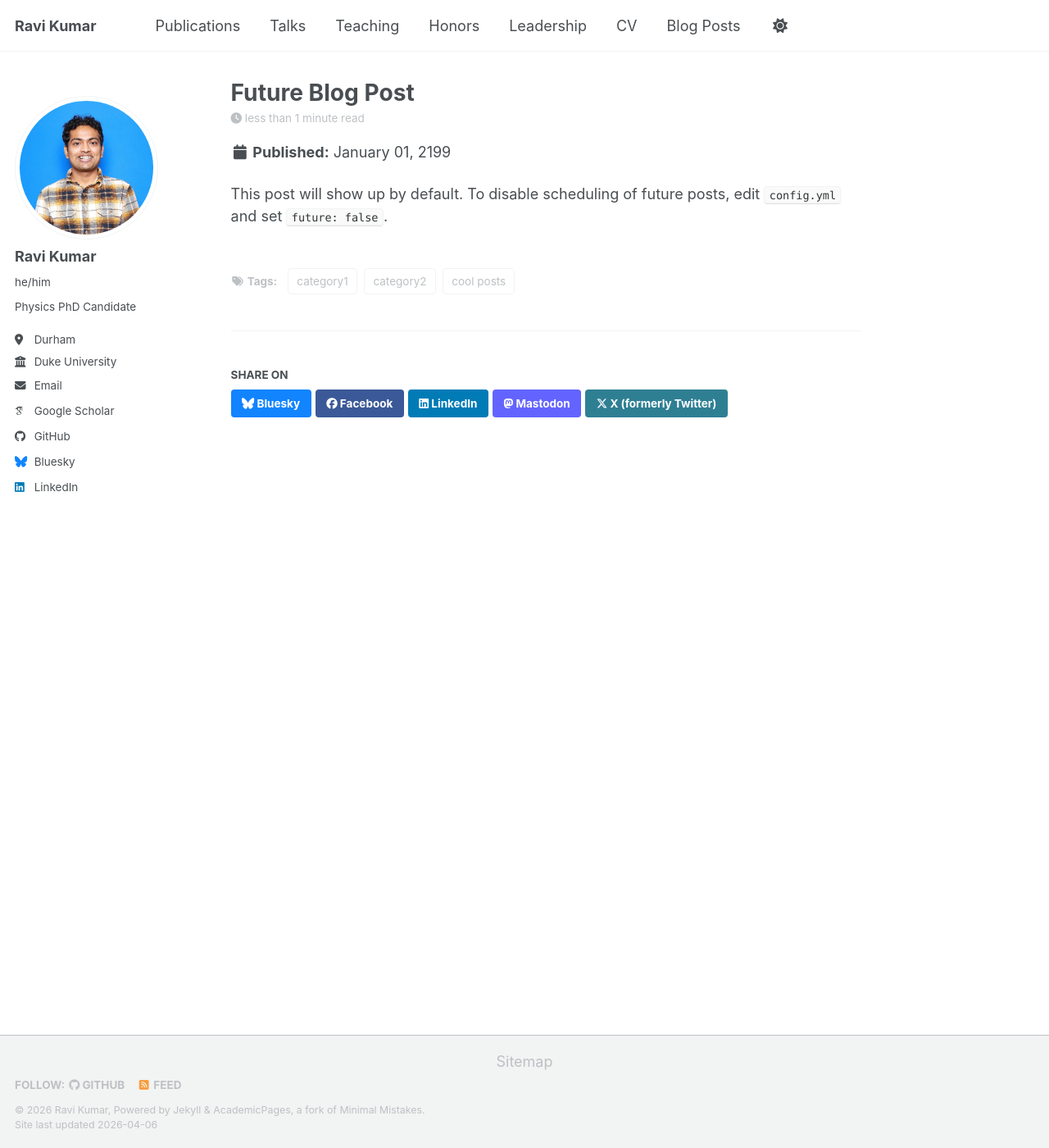
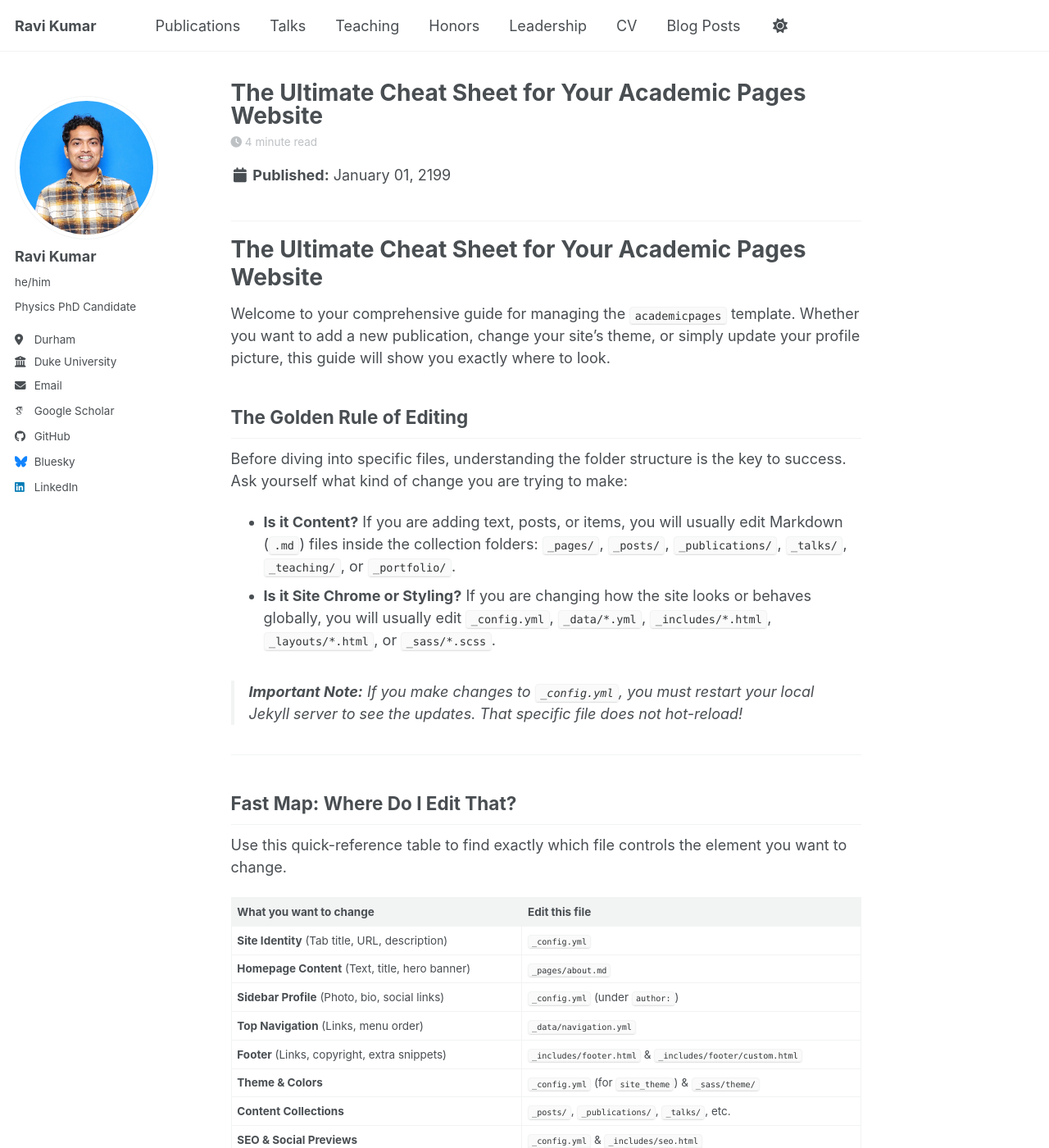
Before and after one commit to ravikumar1728/ravikumar1728.github.io, a Jekyll site: the page built from _posts/2199-01-01-future-post.md, in a window 1280 px wide and 1400 px high. Shown: the whole window at 82% size. Built offline with Jekyll 4.4.1, drawn with Linux system fonts in a browser that asks for light colours; some web fonts are replaced; a script bundle is joined from its source files by our own code; library files that are not in the unit come from our copies; some of the changed text lies outside the part shown.

Commit message:
Update 2199-01-01-future-post.md

````diff
--- a/_posts/2199-01-01-future-post.md
+++ b/_posts/2199-01-01-future-post.md
@@ -1,11 +1,127 @@
 ---
-title: 'Future Blog Post'
+title: ' The Ultimate Cheat Sheet for Your Academic Pages Website'
 date: 2199-01-01
-permalink: /posts/2012/08/blog-post-4/
+permalink: /posts/2012/08/ The Ultimate Cheat Sheet for Your Academic Pages Website/
 tags:
-  - cool posts
-  - category1
-  - category2
+  - academic page website
+  - github
+  - personal website
 ---
 
-This post will show up by default. To disable scheduling of future posts, edit `config.yml` and set `future: false`.
+***
+
+# The Ultimate Cheat Sheet for Your Academic Pages Website
+
+Welcome to your comprehensive guide for managing the `academicpages` template. Whether you want to add a new publication, change your site's theme, or simply update your profile picture, this guide will show you exactly where to look.
+
+## The Golden Rule of Editing
+
+Before diving into specific files, understanding the folder structure is the key to success. Ask yourself what kind of change you are trying to make:
+
+* **Is it Content?** If you are adding text, posts, or items, you will usually edit Markdown (`.md`) files inside the collection folders: `_pages/`, `_posts/`, `_publications/`, `_talks/`, `_teaching/`, or `_portfolio/`.
+* **Is it Site Chrome or Styling?** If you are changing how the site looks or behaves globally, you will usually edit `_config.yml`, `_data/*.yml`, `_includes/*.html`, `_layouts/*.html`, or `_sass/*.scss`.
+
+> **Important Note:** If you make changes to `_config.yml`, you must restart your local Jekyll server to see the updates. That specific file does not hot-reload!
+
+---
+
+## Fast Map: Where Do I Edit That?
+
+Use this quick-reference table to find exactly which file controls the element you want to change.
+
+| What you want to change | Edit this file |
+| :--- | :--- |
+| **Site Identity** (Tab title, URL, description) | `_config.yml` |
+| **Homepage Content** (Text, title, hero banner) | `_pages/about.md` |
+| **Sidebar Profile** (Photo, bio, social links) | `_config.yml` (under `author:`) |
+| **Top Navigation** (Links, menu order) | `_data/navigation.yml` |
+| **Footer** (Links, copyright, extra snippets) | `_includes/footer.html` & `_includes/footer/custom.html` |
+| **Theme & Colors** | `_config.yml` (for `site_theme`) & `_sass/theme/` |
+| **Content Collections** | `_posts/`, `_publications/`, `_talks/`, etc. |
+| **SEO & Social Previews** | `_config.yml` & `_includes/seo.html` |
+| **Images & Files** | `images/` & `files/` |
+
+---
+
+## Customizing Your Homepage & Profile
+
+Your homepage is the front door to your academic portfolio. It is built using a combination of your configuration settings and a specific Markdown file.
+
+### Anatomy of the Homepage
+1. **The Content:** The main text body is managed in `_pages/about.md`. You can write standard Markdown here (tables, lists, embedded HTML).
+2. **The Left Sidebar:** This pulls your personal details (photo, bio, location, email) directly from the `author:` section in `_config.yml`. Ensure your profile picture is saved in the `images/` folder!
+3. **The Top Menu:** Controlled by `_data/navigation.yml`.
+
+### Adding a Hero Banner
+Want to make a visual impact? You can add a wide hero image to your homepage (or any page) by modifying the YAML front matter at the top of the file:
+
+```yaml
+header:
+  overlay_image: "your-banner.jpg"
+  overlay_filter: 0.35
+  caption: "Photo credit"
+  cta_url: "/cv/"
+  cta_label: "View CV"
+```
+
+---
+
+## Managing Your Content Collections
+
+The template is beautifully organized into specific content types. To add a new entry, simply create a new Markdown file in the corresponding folder using the correct YAML front matter.
+
+### 📚 Publications (`_publications/`)
+Showcase your papers. You can link directly to PDFs, slides, and provide BibTeX citations.
+* **List Layout:** Edit `_includes/archive-single.html` to change how publications look in the main list.
+
+### 🎤 Talks (`_talks/`)
+Keep track of your keynotes, presentations, and guest lectures. You can specify the venue, location, and date.
+
+### 📝 Blog Posts (`_posts/`)
+Standard chronological blog posts. Format your filenames as `YYYY-MM-DD-title.md`.
+
+### 🎓 Teaching & Portfolio (`_teaching/` & `_portfolio/`)
+Detail the courses you instruct and specific projects you have worked on. The portfolio section allows for teaser images on the main archive page.
+
+### 📄 Your CV
+You have two great options for rendering your CV:
+1. **Markdown CV:** Edit `_pages/cv.md` for a traditional text-based page.
+2. **JSON CV:** Edit `_data/cv.json` to generate a dynamic CV using `_pages/cv-json.md`.
+
+---
+
+## Themes, Look, and Feel
+
+You don't need to be a CSS wizard to drastically change how your site looks. The `academicpages` template comes with several built-in color palettes.
+
+### Changing the Theme
+Open `_config.yml` and look for the `site_theme` variable. You can instantly change the entire color scheme by typing one of the following:
+* `default`
+* `air`
+* `sunrise`
+* `mint`
+* `dirt`
+* `contrast`
+
+If you need to make granular adjustments to fonts, spacing, or the main layout, you will want to explore the files inside the `_sass/` folder.
+
+---
+
+## Quick Recipes for Common Tasks
+
+* **Change the profile photo:** Upload a new image to `images/` and update `avatar: "your-image.jpg"` in `_config.yml`.
+* **Add a new menu tab:** Create your new page in `_pages/`, then add the title and URL to `_data/navigation.yml`.
+* **Hide the sidebar on a page:** Add `author_profile: false` to the YAML front matter of that specific page.
+* **Create a full-width landing page:** Set `layout: splash` and `author_profile: false` in the page's front matter, then add a `header:` block with an image.
+
+---
+
+## Lost? Use the Safe Editing Order
+
+If you want to change a specific element but aren't sure where to start, follow this order of operations:
+
+1. **Check the Markdown file:** Look in `_pages/` or the specific content folder (like `_talks/`).
+2. **Check the Configuration:** Look in `_config.yml` and `_data/navigation.yml`.
+3. **Check the Includes:** Look in `_includes/` for the specific HTML snippet.
+4. **Check the Layouts:** Look in `_layouts/`.
+5. **Check the Styles:** Dig into `_sass/layout/` or `_sass/theme/`.
````
